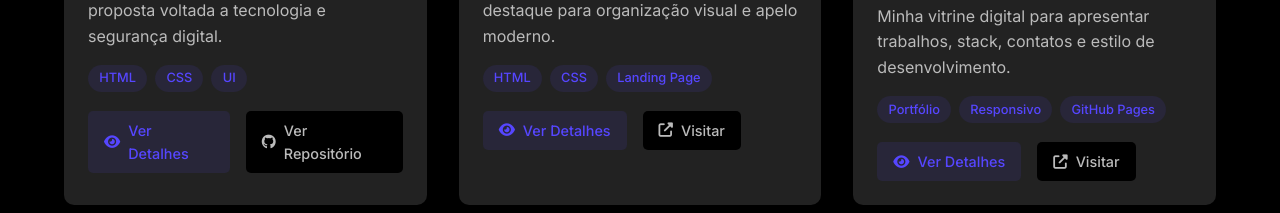
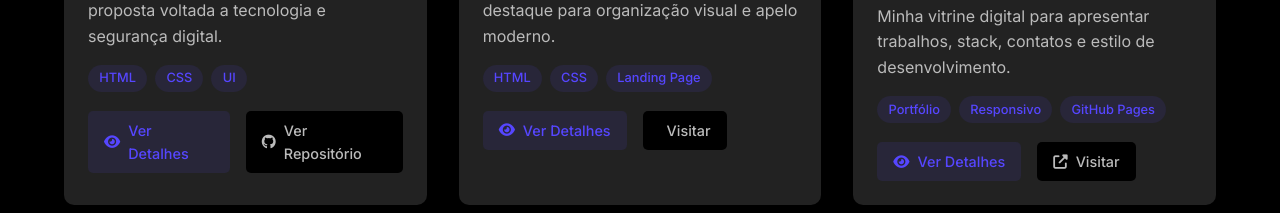
Before and after one commit to Programandoprojetos/Portfolio, a plain HTML site: page index.html in a window 1280 px wide. Shown: the part 4920-5133 px from the top of the page. Drawn offline with nearby package versions, Linux system fonts and the light colour scheme.

Commit message:
Fix link icon in project details section

```diff
--- a/index.html
+++ b/index.html
@@ -392,7 +392,7 @@
                                 <i class="fas fa-eye"></i> Ver Detalhes
                             </a>
                             <a href="https://programandoprojetos.github.io/FilmesFlix/" target="_blank" rel="noopener noreferrer">
-                                <i class="fas fa-external-link-alt"></i> Visitar
+                                <i class="https://github.com/Programandoprojetos/FilmesFlix"></i> Visitar
                             </a>
                         </div>
                     </div>
```
